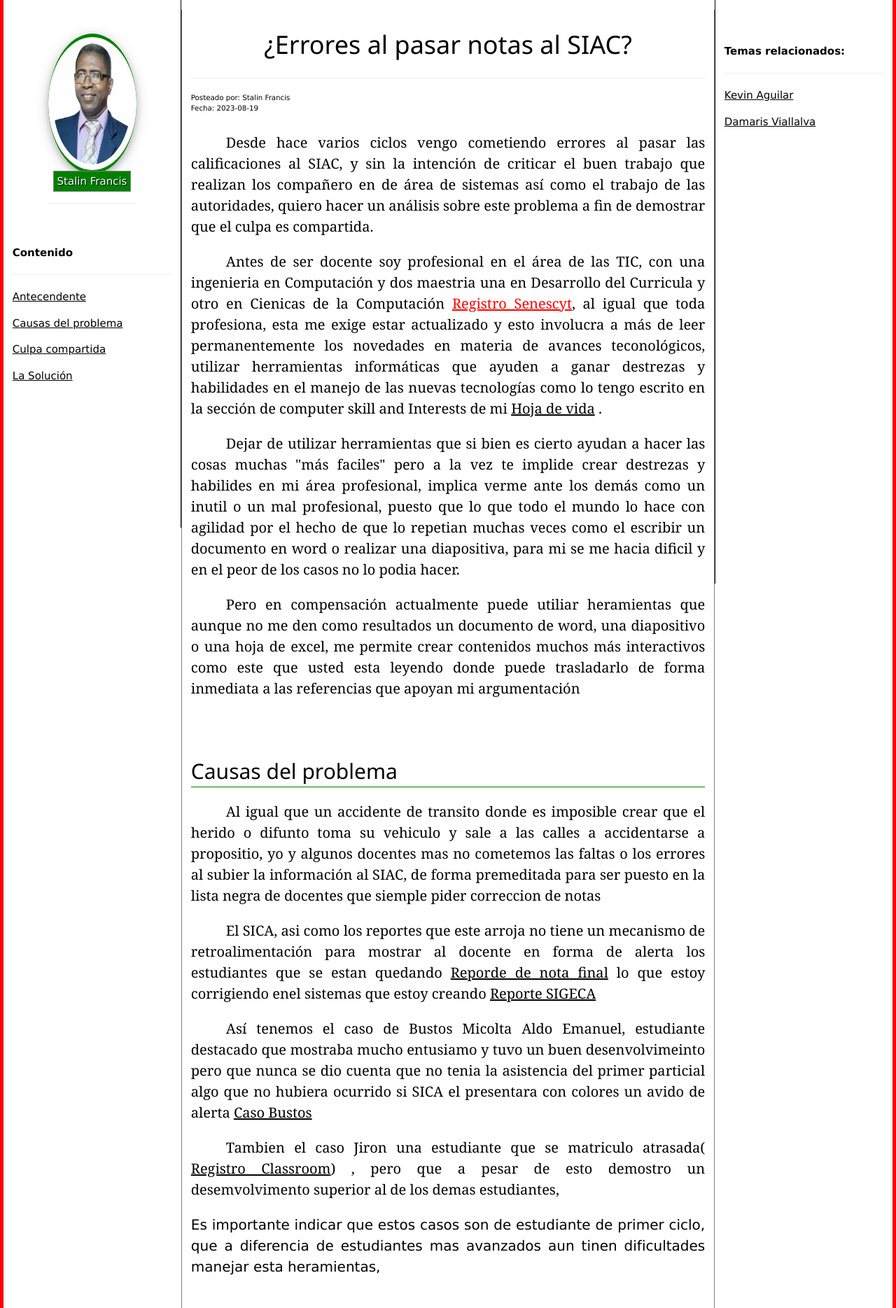
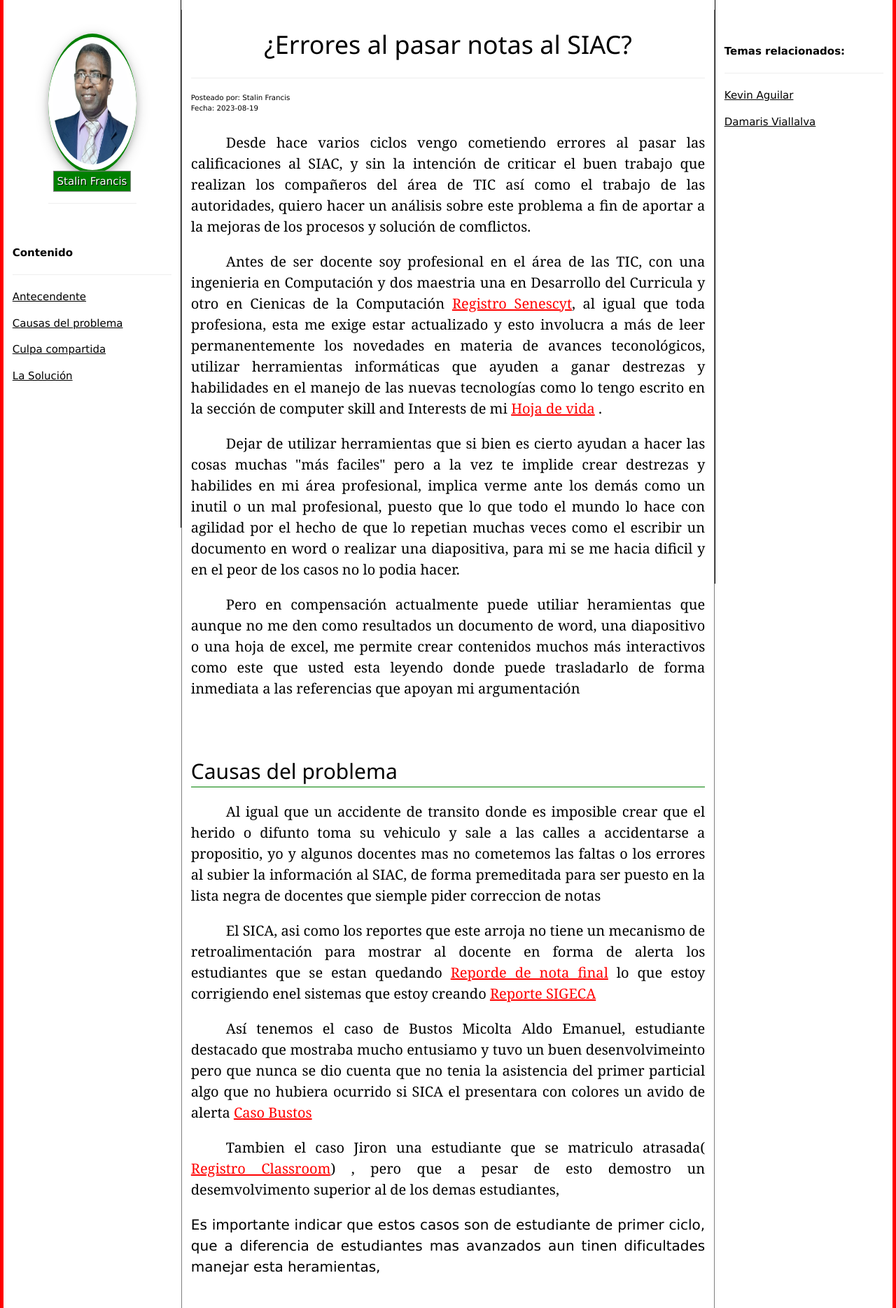
Before and after one commit to educaysoft/educaysoft, a PHP site: page /eys-erroralpasarnotasalsiac.php in a window 1280 px wide. Shown: the part 51-1920 px from the top of the page at 70% size. Run offline with PHP 8.4, Linux system fonts and the light colour scheme.

Commit message:
mejora a paginas educaysoft

```diff
--- a/eys-erroralpasarnotasalsiac.php
+++ b/eys-erroralpasarnotasalsiac.php
@@ -24,8 +24,8 @@ include("marco-right.php");
   </div>
   <div style="width: 100%; height:100%;" >
            <div  style="text-align:justify; font-size: 20px;">
-                   <p class="eys-parrafo">Desde hace varios ciclos vengo cometiendo errores al pasar las calificaciones al SIAC, y sin la intención de criticar el buen trabajo que realizan los compañero en de área de sistemas así como el trabajo de las autoridades, quiero hacer un análisis sobre este problema a fin de demostrar que el culpa es compartida. </p>
-                   <p class="eys-parrafo">Antes de ser docente soy profesional en el área de las TIC, con una ingenieria en Computación y dos maestria una en Desarrollo del Curricula y otro en Cienicas de la Computación <a class='link' href="https://repositorioutlvte.org/Repositorio/2023-05-19-FQSA-01238.pdf">Registro Senescyt</a>, al igual que toda profesiona, esta me exige estar actualizado y esto involucra a más de leer permanentemente los novedades en materia de avances teconológicos, utilizar herramientas informáticas que ayuden a ganar destrezas y habilidades en el manejo de las nuevas tecnologías como lo tengo escrito en la sección de computer skill and Interests de mi <a href="https://repositorioutlvte.org/Repositorio/2022-12-12-FQSA-01123.pdf">Hoja de vida</a> .</p>
+                   <p class="eys-parrafo">Desde hace varios ciclos vengo cometiendo errores al pasar las calificaciones al SIAC, y sin la intención de criticar el buen trabajo que realizan los compañeros del área de TIC así como el trabajo de las autoridades, quiero hacer un análisis sobre este problema a fin de aportar a la mejoras de los procesos y solución de comflictos. </p>
+                   <p class="eys-parrafo">Antes de ser docente soy profesional en el área de las TIC, con una ingenieria en Computación y dos maestria una en Desarrollo del Curricula y otro en Cienicas de la Computación <a class='link' href="https://repositorioutlvte.org/Repositorio/2023-05-19-FQSA-01238.pdf">Registro Senescyt</a>, al igual que toda profesiona, esta me exige estar actualizado y esto involucra a más de leer permanentemente los novedades en materia de avances teconológicos, utilizar herramientas informáticas que ayuden a ganar destrezas y habilidades en el manejo de las nuevas tecnologías como lo tengo escrito en la sección de computer skill and Interests de mi <a class='link'href="https://repositorioutlvte.org/Repositorio/2022-12-12-FQSA-01123.pdf">Hoja de vida</a> .</p>
 <p class="eys-parrafo">Dejar de utilizar herramientas que si bien es cierto  ayudan a hacer las cosas muchas "más faciles" pero a la vez te implide crear destrezas y habilides en mi área profesional, implica verme ante los demás como un inutil o un mal profesional, puesto que lo que todo el mundo lo hace con agilidad por el hecho de que lo repetian muchas veces como el escribir un  documento en word o realizar una diapositiva, para mi se me hacia dificil y en el peor de los casos no lo podia hacer. </p>
 
 
@@ -41,11 +41,12 @@ include("marco-right.php");
 
  <p class="eys-parrafo">Al igual que un accidente de transito donde es imposible crear que el herido o difunto toma su vehiculo y sale a las calles a accidentarse a propositio, yo y algunos docentes mas no cometemos las faltas o los errores al subier la información al SIAC, de forma premeditada para ser puesto en la lista negra de docentes que siemple pider correccion de notas</p>
 
- <p class="eys-parrafo">El SICA, asi como los reportes que este arroja no tiene un mecanismo de retroalimentación para mostrar al docente en forma de alerta los estudiantes que se estan quedando <a href="https://repositorioutlvte.org/Repositorio/2023-05-19-FQSA-01239.pdf">Reporde de nota final</a> lo que estoy corrigiendo enel sistemas que estoy creando <a href="https://repositorioutlvte.org/Repositorio/2023-05-19-FQSA-01242.pdf">Reporte SIGECA</a>  </p>
+ <p class="eys-parrafo">El SICA, asi como los reportes que este arroja no tiene un mecanismo de retroalimentación para mostrar al docente en forma de alerta los estudiantes que se estan quedando <a class='link' href="https://repositorioutlvte.org/Repositorio/2023-05-19-FQSA-01239.pdf">Reporde de nota final</a> lo que estoy corrigiendo enel sistemas que estoy creando <a class='link' href="https://repositorioutlvte.org/Repositorio/2023-05-19-FQSA-01242.pdf">Reporte SIGECA</a>  </p>
 
-  <p class="eys-parrafo">Así tenemos el caso de Bustos Micolta Aldo Emanuel, estudiante destacado que mostraba mucho entusiamo y tuvo un buen desenvolvimeinto pero que nunca se dio cuenta que no tenia la asistencia del primer particial algo que no hubiera ocurrido si SICA el presentara con colores un avido de alerta <a href="https://repositorioutlvte.org/Repositorio/2023-05-19-FQSA-01243.pdf">Caso Bustos</a>   </p>
+  <p class="eys-parrafo">Así tenemos el caso de Bustos Micolta Aldo Emanuel, estudiante destacado que mostraba mucho entusiamo y tuvo un buen desenvolvimeinto pero que nunca se dio cuenta que no tenia la asistencia del primer particial algo que no hubiera ocurrido si SICA el presentara con colores un avido de alerta <a class='link' href="https://repositorioutlvte.org/Repositorio/2023-05-19-FQSA-01243.pdf">Caso Bustos</a>   </p>
 
-<p class="eys-parrafo">Tambien el caso Jiron una estudiante que se matriculo atrasada( <a href=" https://repositorioutlvte.org/Repositorio/2023-05-19-FQSA-01244.pdf">Registro Classroom</a>) , pero que a pesar de esto demostro un desemvolvimento superior al de los demas estudiantes,     </p>
+
+<p class="eys-parrafo">Tambien el caso Jiron una estudiante que se matriculo atrasada( <a class='link' href=" https://repositorioutlvte.org/Repositorio/2023-05-19-FQSA-01244.pdf">Registro Classroom</a>) , pero que a pesar de esto demostro un desemvolvimento superior al de los demas estudiantes,     </p>
 
 <p class="eys-parraf"> Es importante indicar que estos casos son de estudiante de primer ciclo, que a diferencia de estudiantes mas avanzados aun tinen dificultades manejar esta heramientas, </p>
 
```
Also changed, not shown: 2 other files.
